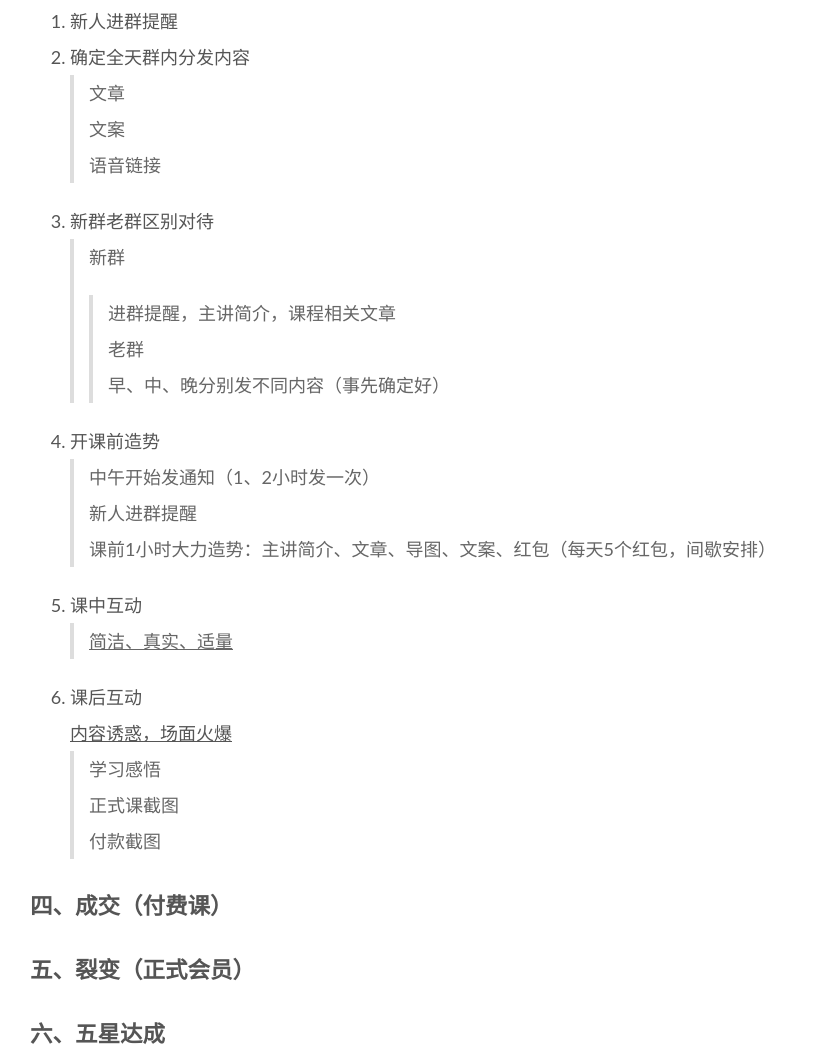
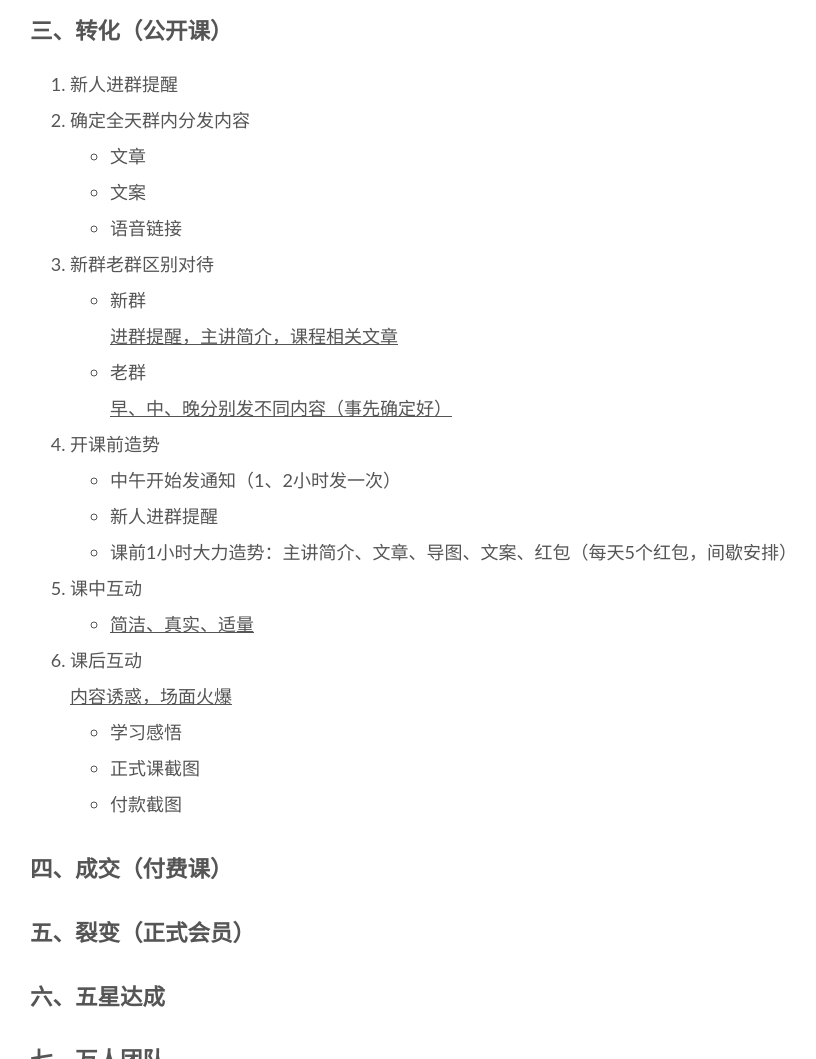
Before and after one commit to peakeep/peakeep.github.io, a plain HTML site: page 2019/10/12/hello-world/index.html in a window 1280 px wide. Shown: the part 2625-3684 px from the top of the page, without its empty margins (322-1138 px from the left). Drawn offline with Linux system fonts and the light colour scheme.

Commit message:
Site updated: 2019-10-14 20:03:19

```diff
--- a/2019/10/12/hello-world/index.html
+++ b/2019/10/12/hello-world/index.html
@@ -55,17 +55,17 @@
   };
 </script>
 
-  <meta name="description" content="三大流程，百个知识点，指明清晰的事业路径！每个人都可以成功创业！ 市场业务流程一、引流现有流量 现有群资源 项目群学习群生活群   微信好友 身边人脉  新流量 微信群  直销群微商群社交电商群付费课程群其它项目群   文章  百家号头条号搜狐知乎简书爱喇叭云同盟豆瓣赶集58   其它  小红书抖音公众号今日头条百度贴吧百度知道    二、拉群重点 每天坚持行动 保证客源精准 多号交叉行动 保持合">
+  <meta name="description" content="三大流程，百个知识点，指明清晰的事业路径！每个人都可以成功创业！ 市场业务流程一、引流现有流量 现有群资源 项目群学习群生活群   微信好友 身边人脉  新流量 微信群  直销群微商群社交电商群付费课程群其它项目群   文章  百家号头条号搜狐知乎简书爱喇叭云同盟豆瓣赶集58   其它  小红书抖音公众号今日头条百度贴吧百度知道     二、拉群重点 每天坚持行动 保证客源精准 多号交叉行动 保持">
 <meta property="og:type" content="article">
 <meta property="og:title" content="鑫优会《创业流程及知识图》">
 <meta property="og:url" content="http://peakeep.github.io/2019/10/12/hello-world/index.html">
 <meta property="og:site_name" content="电商风向">
-<meta property="og:description" content="三大流程，百个知识点，指明清晰的事业路径！每个人都可以成功创业！ 市场业务流程一、引流现有流量 现有群资源 项目群学习群生活群   微信好友 身边人脉  新流量 微信群  直销群微商群社交电商群付费课程群其它项目群   文章  百家号头条号搜狐知乎简书爱喇叭云同盟豆瓣赶集58   其它  小红书抖音公众号今日头条百度贴吧百度知道    二、拉群重点 每天坚持行动 保证客源精准 多号交叉行动 保持合">
+<meta property="og:description" content="三大流程，百个知识点，指明清晰的事业路径！每个人都可以成功创业！ 市场业务流程一、引流现有流量 现有群资源 项目群学习群生活群   微信好友 身边人脉  新流量 微信群  直销群微商群社交电商群付费课程群其它项目群   文章  百家号头条号搜狐知乎简书爱喇叭云同盟豆瓣赶集58   其它  小红书抖音公众号今日头条百度贴吧百度知道     二、拉群重点 每天坚持行动 保证客源精准 多号交叉行动 保持">
 <meta property="og:locale" content="zh-CN">
-<meta property="og:updated_time" content="2019-10-14T09:58:21.240Z">
+<meta property="og:updated_time" content="2019-10-14T12:03:02.943Z">
 <meta name="twitter:card" content="summary">
 <meta name="twitter:title" content="鑫优会《创业流程及知识图》">
-<meta name="twitter:description" content="三大流程，百个知识点，指明清晰的事业路径！每个人都可以成功创业！ 市场业务流程一、引流现有流量 现有群资源 项目群学习群生活群   微信好友 身边人脉  新流量 微信群  直销群微商群社交电商群付费课程群其它项目群   文章  百家号头条号搜狐知乎简书爱喇叭云同盟豆瓣赶集58   其它  小红书抖音公众号今日头条百度贴吧百度知道    二、拉群重点 每天坚持行动 保证客源精准 多号交叉行动 保持合">
+<meta name="twitter:description" content="三大流程，百个知识点，指明清晰的事业路径！每个人都可以成功创业！ 市场业务流程一、引流现有流量 现有群资源 项目群学习群生活群   微信好友 身边人脉  新流量 微信群  直销群微商群社交电商群付费课程群其它项目群   文章  百家号头条号搜狐知乎简书爱喇叭云同盟豆瓣赶集58   其它  小红书抖音公众号今日头条百度贴吧百度知道     二、拉群重点 每天坚持行动 保证客源精准 多号交叉行动 保持">
   <link rel="canonical" href="http://peakeep.github.io/2019/10/12/hello-world/">
 
 
@@ -301,7 +301,7 @@
                   <i class="fa fa-calendar-check-o"></i>
                 </span>
                 <span class="post-meta-item-text">更新于</span>
-                <time title="修改时间：2019-10-14 17:58:21" itemprop="dateModified" datetime="2019-10-14T17:58:21+08:00">2019-10-14</time>
+                <time title="修改时间：2019-10-14 20:03:02" itemprop="dateModified" datetime="2019-10-14T20:03:02+08:00">2019-10-14</time>
               </span>
 
 
@@ -343,6 +343,7 @@
 </blockquote>
 </li>
 </ul>
+<hr>
 <h3 id="二、拉群"><a href="#二、拉群" class="headerlink" title="二、拉群"></a>二、拉群</h3><h4 id="重点"><a href="#重点" class="headerlink" title="重点"></a>重点</h4><ol>
 <li><u><strong>每天坚持行动</strong></u></li>
 <li><u><strong>保证客源精准</strong></u></li>
@@ -350,8 +351,8 @@
 <li><u><strong>保持合理频率</strong></u></li>
 </ol>
 <h4 id="拉群工具"><a href="#拉群工具" class="headerlink" title="拉群工具"></a>拉群工具</h4><ul>
-<li>WeTool免费版<a href="https://s.weituibao.com/wetool/WeToolSetup3.1.0.exe" target="_blank" rel="noopener">下载链接</a></li>
-<li>WeTool企业版<a href="https://s.weituibao.com/wetoolpro/WeToolProSetup2.2.1.exe" target="_blank" rel="noopener">下载链接</a></li>
+<li>WeTool免费版→<a href="https://s.weituibao.com/wetool/WeToolSetup3.1.0.exe" target="_blank" rel="noopener">下载链接</a></li>
+<li>WeTool企业版→<a href="https://s.weituibao.com/wetoolpro/WeToolProSetup2.2.1.exe" target="_blank" rel="noopener">下载链接</a></li>
 </ul>
 <h4 id="拉群文案"><a href="#拉群文案" class="headerlink" title="拉群文案"></a>拉群文案</h4><ul>
 <li>拉群前必须给每个人发文案、文章</li>
@@ -364,28 +365,32 @@
 </ul>
 <h3 id="三、转化（公开课）"><a href="#三、转化（公开课）" class="headerlink" title="三、转化（公开课）"></a>三、转化（公开课）</h3><ol>
 <li>新人进群提醒</li>
-<li>确定全天群内分发内容<blockquote>
-<p>文章<br>文案<br>语音链接</p>
-</blockquote>
+<li>确定全天群内分发内容<ul>
+<li>文章</li>
+<li>文案</li>
+<li>语音链接</li>
+</ul>
 </li>
-<li>新群老群区别对待<blockquote>
-<p>新群</p>
-<blockquote>
-<p>进群提醒，主讲简介，课程相关文章<br>老群<br>早、中、晚分别发不同内容（事先确定好）</p>
-</blockquote>
-</blockquote>
+<li>新群老群区别对待<ul>
+<li>新群<br><u>进群提醒，主讲简介，课程相关文章</u></li>
+<li>老群<br><u>早、中、晚分别发不同内容（事先确定好）</u></li>
+</ul>
 </li>
-<li>开课前造势<blockquote>
-<p>中午开始发通知（1、2小时发一次）<br>新人进群提醒<br>课前1小时大力造势：主讲简介、文章、导图、文案、红包（每天5个红包，间歇安排）</p>
-</blockquote>
+<li>开课前造势<ul>
+<li>中午开始发通知（1、2小时发一次）</li>
+<li>新人进群提醒</li>
+<li>课前1小时大力造势：主讲简介、文章、导图、文案、红包（每天5个红包，间歇安排）</li>
+</ul>
 </li>
-<li>课中互动<blockquote>
-<p><u>简洁、真实、适量</u></p>
-</blockquote>
+<li>课中互动<ul>
+<li><u>简洁、真实、适量</u></li>
+</ul>
 </li>
-<li>课后互动<br> <u>内容诱惑，场面火爆</u><blockquote>
-<p>学习感悟<br>正式课截图<br>付款截图</p>
-</blockquote>
+<li>课后互动<br> <u>内容诱惑，场面火爆</u><ul>
+<li>学习感悟</li>
+<li>正式课截图</li>
+<li>付款截图</li>
+</ul>
 </li>
 </ol>
 <h3 id="四、成交（付费课）"><a href="#四、成交（付费课）" class="headerlink" title="四、成交（付费课）"></a>四、成交（付费课）</h3><h3 id="五、裂变（正式会员）"><a href="#五、裂变（正式会员）" class="headerlink" title="五、裂变（正式会员）"></a>五、裂变（正式会员）</h3><h3 id="六、五星达成"><a href="#六、五星达成" class="headerlink" title="六、五星达成"></a>六、五星达成</h3><h3 id="七、万人团队"><a href="#七、万人团队" class="headerlink" title="七、万人团队"></a>七、万人团队</h3>
--- a/css/main.css
+++ b/css/main.css
@@ -1163,7 +1163,7 @@ pre .javascript .function {
 }
 .links-of-author a::before,
 .links-of-author span.exturl::before {
-  background: #4eff6a;
+  background: #0a5c49;
   border-radius: 50%;
   content: ' ';
   display: inline-block;
```
Also changed, not shown: index.html (+26 -21 lines), 1 other file.
